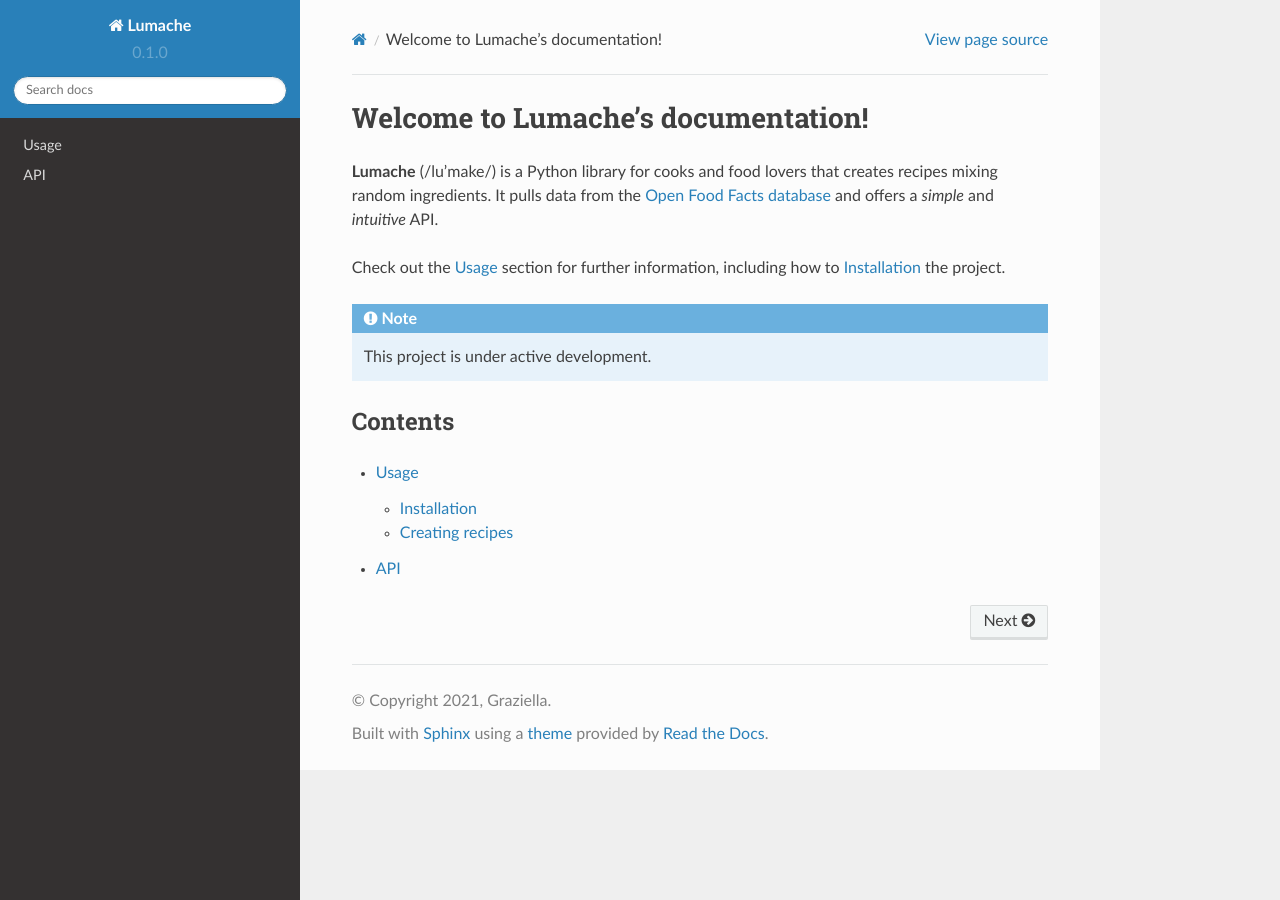
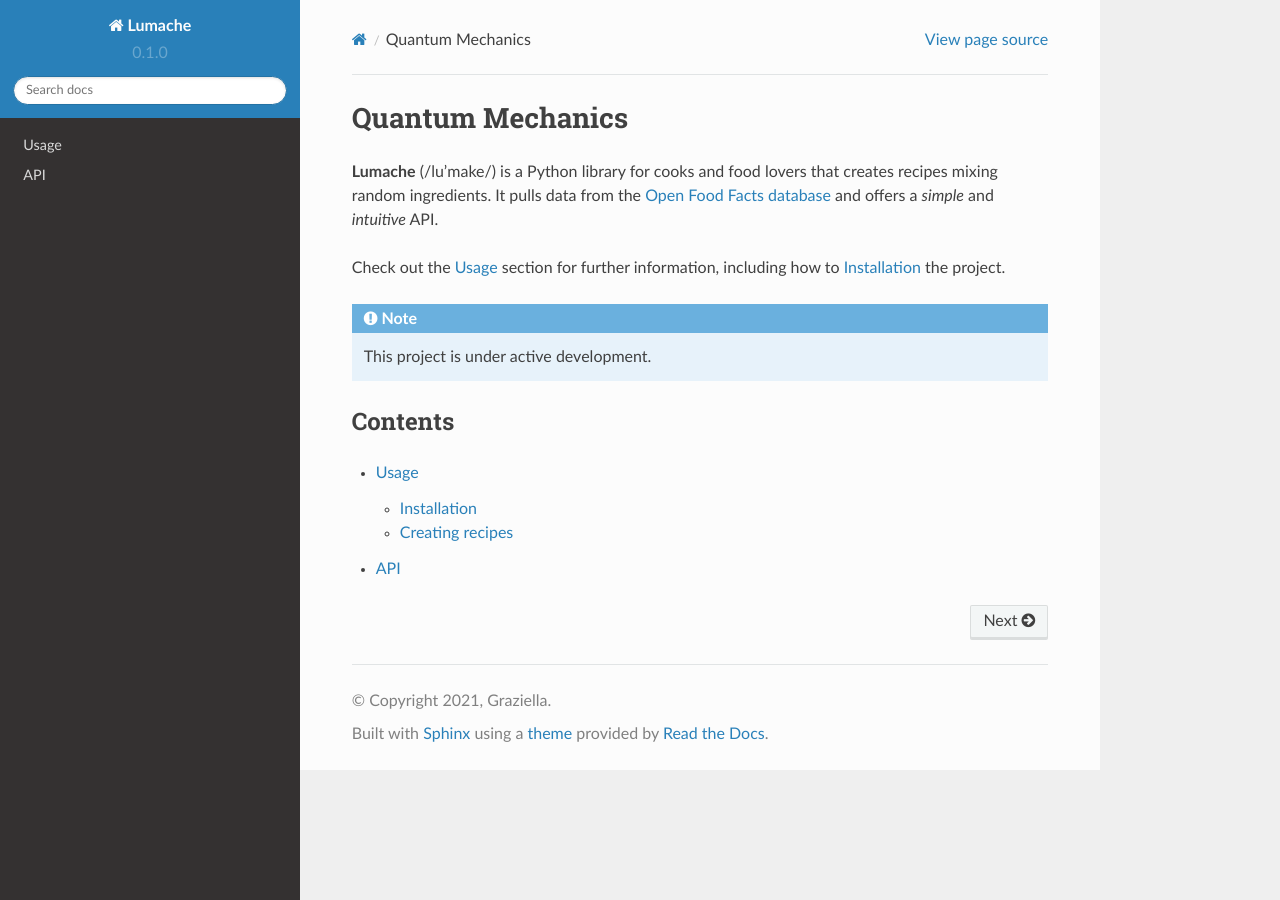
Before and after one commit to Naeem-Shahid/Physics, a Sphinx documentation site: the page built from docs/source/index.rst, in a window 1280 px wide. Built offline with Sphinx 7.4.7 and the Read the Docs theme 2.0.0, drawn with Linux system fonts in a browser that asks for light colours.

Commit message:
Update index.rst

```diff
--- a/docs/source/index.rst
+++ b/docs/source/index.rst
@@ -1,4 +1,4 @@
-Welcome to Lumache's documentation!
+Quantum Mechanics
 ===================================
 
 **Lumache** (/lu'make/) is a Python library for cooks and food lovers
```
